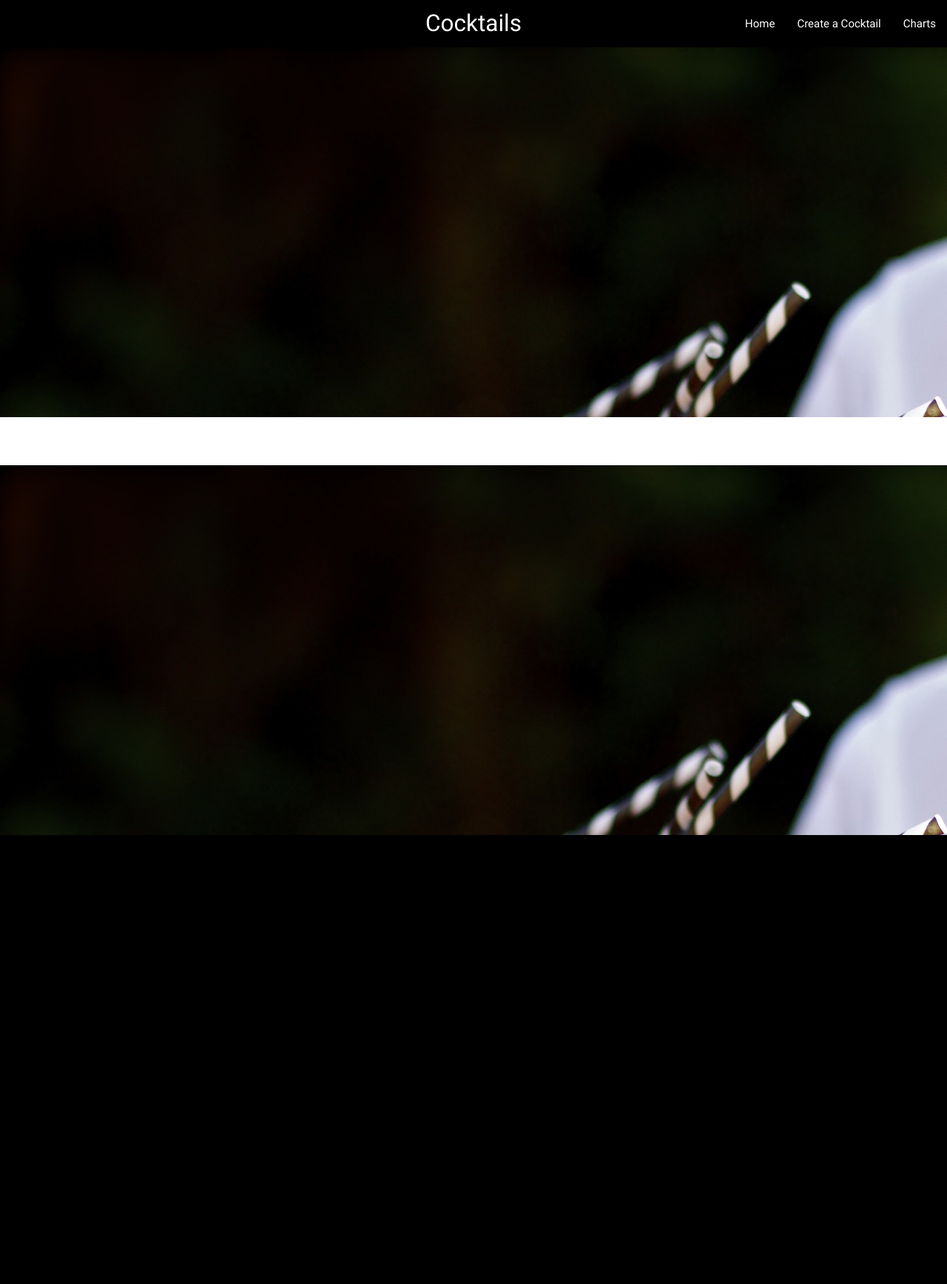
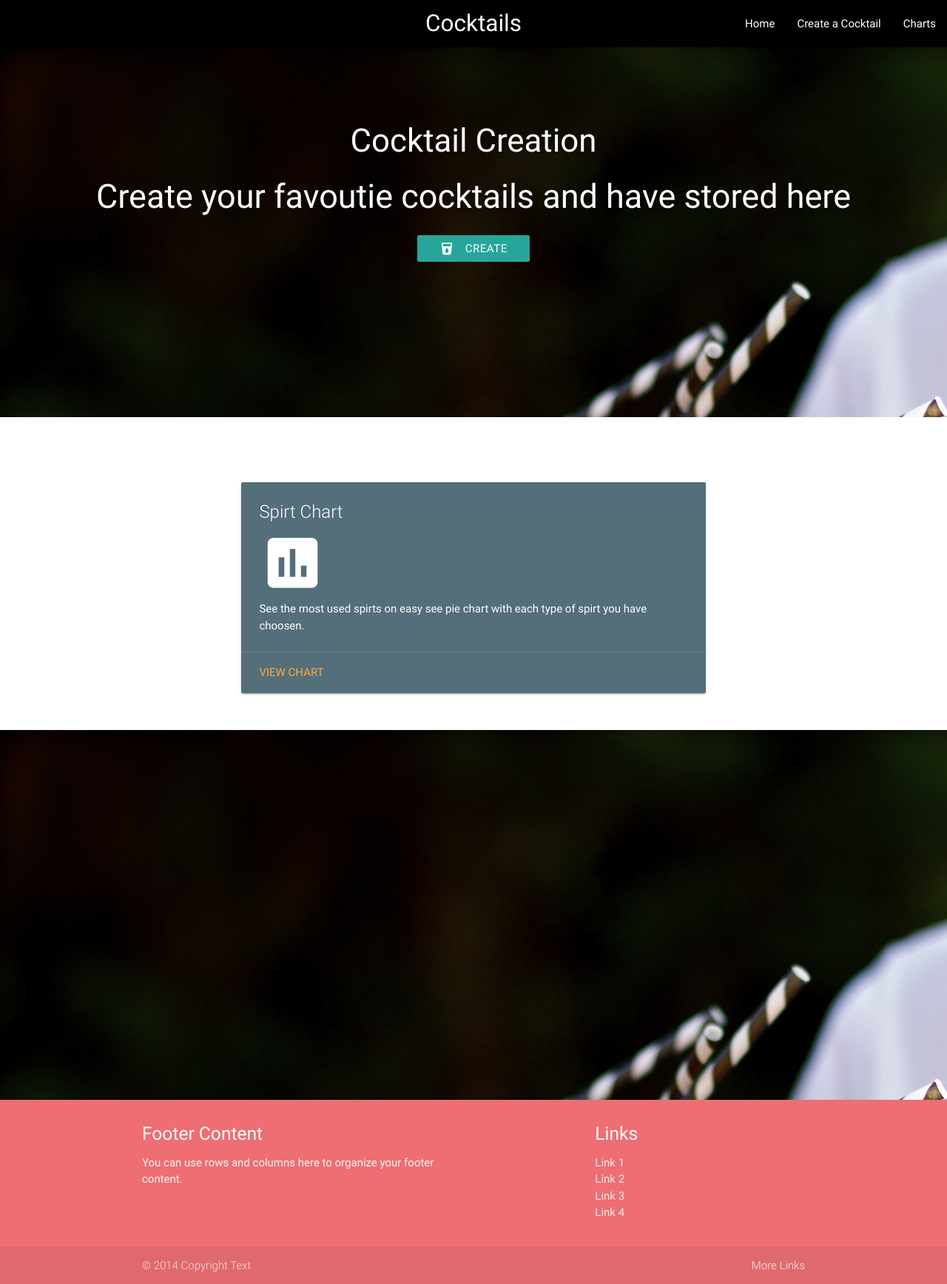
Before and after one commit to Code-Institute-Submissions/cocktail-recipe, a Flask app: page / in a window 1280 px wide. Shown: the whole page at 74% size. Before the commit the page ends 1129 px from the top, so only its background shows below. Run offline with Flask 2, Linux system fonts and the light colour scheme; data that the repository does not hold is empty; some libraries are stand-ins or nearby versions.

Commit message:
adding a title and creating easer to use buttons for the user to follow

```diff
--- a/static/css/style.css
+++ b/static/css/style.css
@@ -15,3 +15,9 @@
 .nav-wrapper{
     background-color: #000000;
 }
+
+.cocktail{
+    text-align: center;
+    font-size: 45px;
+    margin-top: 80px;
+}
--- a/templates/addrecipe.html
+++ b/templates/addrecipe.html
@@ -46,7 +46,7 @@
                 <label>
                 <input id="is_allergy" name="is_allergy" type="checkbox">
                 <span class="lever"></span>
-                  Allergy
+                  Strawberries
                 </label>
             </div>
         </div>
--- a/templates/base.html
+++ b/templates/base.html
@@ -22,14 +22,46 @@
 
     </header>
     <div class="parallax-container">
-        <div class="parallax"><img src="{{url_for('static', filename='images/the-bottle-427953_1920.jpg')}}"></div>
+        <div class="parallax"><img src="{{url_for('static', filename='images/drinks-2561091_1920.jpg')}}"></div>
+        <div class="row">
+            <div class="col s12 cocktail">
+                <h3 class="white-text">Cocktail Creation</h3>
+                <div class="white-text">Create your favoutie cocktails and have stored here</div>
+                <a href="{{url_for('add_recipe')}}" class="waves-effect waves-light btn"><i class="material-icons left">local_drink</i>Create</a>
+            </div>
+        </div>
     </div>
     <div class="container">
-    {% block content %} {% endblock %}
+        {% block content %} {% endblock %}
     </div>
     <div class="parallax-container">
-        <div class="parallax"><img src="static/images/cocktails-948353_1920.jpg"></div>
+        <div class="parallax"><img src="{{url_for('static', filename='images/cocktails-948353_1920.jpg')}}"></div>
     </div>
+    <footer class="page-footer">
+        <div class="container">
+            <div class="row">
+                <div class="col l6 s12">
+                    <h5 class="white-text">Footer Content</h5>
+                    <p class="grey-text text-lighten-4">You can use rows and columns here to organize your footer content.</p>
+                </div>
+                <div class="col l4 offset-l2 s12">
+                    <h5 class="white-text">Links</h5>
+                    <ul>
+                        <li><a class="grey-text text-lighten-3" href="#!">Link 1</a></li>
+                        <li><a class="grey-text text-lighten-3" href="#!">Link 2</a></li>
+                        <li><a class="grey-text text-lighten-3" href="#!">Link 3</a></li>
+                        <li><a class="grey-text text-lighten-3" href="#!">Link 4</a></li>
+                    </ul>
+                </div>
+            </div>
+        </div>
+        <div class="footer-copyright">
+            <div class="container">
+                © 2014 Copyright Text
+                <a class="grey-text text-lighten-4 right" href="#!">More Links</a>
+            </div>
+        </div>
+    </footer>
     <script src="https://code.jquery.com/jquery-3.3.1.js" integrity="sha256-2Kok7MbOyxpgUVvAk/HJ2jigOSYS2auK4Pfzbm7uH60=" crossorigin="anonymous"></script>
     <script src="https://cdnjs.cloudflare.com/ajax/libs/materialize/0.100.2/js/materialize.min.js"></script>
     <script type="text/javascript">
--- a/templates/recipes.html
+++ b/templates/recipes.html
@@ -1,15 +1,14 @@
 {% extends 'base.html' %} {% block content %}
-<div class="row section" >
+<div class="row section">
     <ul class="collapsible popout">
         {% for recipe in recipes %}
         <li>
             <div class="collapsible-header">
                 <div class="col s9">
-                    <i class="material-icons">local_drink</i>
+                    <i class="large material-icons">local_drink</i>
                     <strong>{{recipe.cocktail_name}} </strong>
                 </div>
                 <div class="col s3">
-                    <a class="waves-effect waves-light btn btn_small blue"><i class="material-icons left">pageview</i>View</a>
                     <a href="{{url_for('edit_recipe', recipe_id=recipe._id)}}" class="waves-effect waves-light btn btn_small"><i class="material-icons left">edit_attributes</i>Edit</a>
                     <a href="{{url_for('delete_recipes', recipe_id=recipe._id)}}" class="waves-effect waves-light btn btn_small red"><i class="material-icons left">delete_forever</i>Delete</a>
                 </div>
@@ -19,4 +18,20 @@
         {% endfor %}
     </ul>
 </div>
+<div class="container">
+    <div class="row section">
+        <div class="col s12">
+            <div class="card blue-grey darken-1">
+                <div class="card-content white-text">
+                    <span class="card-title">Spirt Chart</span>
+                    <i class="large material-icons">insert_chart</i>
+                    <p>See the most used spirts on easy see pie chart with each type of spirt you have choosen.</p>
+                </div>
+                <div class="card-action">
+                    <a href="{{url_for('my_chart')}}">View Chart</a>
+                </div>
+            </div>
+        </div>
+    </div>
+</div>
 {% endblock %}
```
Also changed, not shown: static/images/cocktails-1149171_1920.jpg (added), static/images/drinks-2561091_1920.jpg (added), static/images/drinks-32000_1280.png (added), static/images/glasses-1477081_1920.jpg (deleted), static/images/string-2559765_1920.jpg (added), static/images/the-bottle-427953_1920.jpg (deleted).
